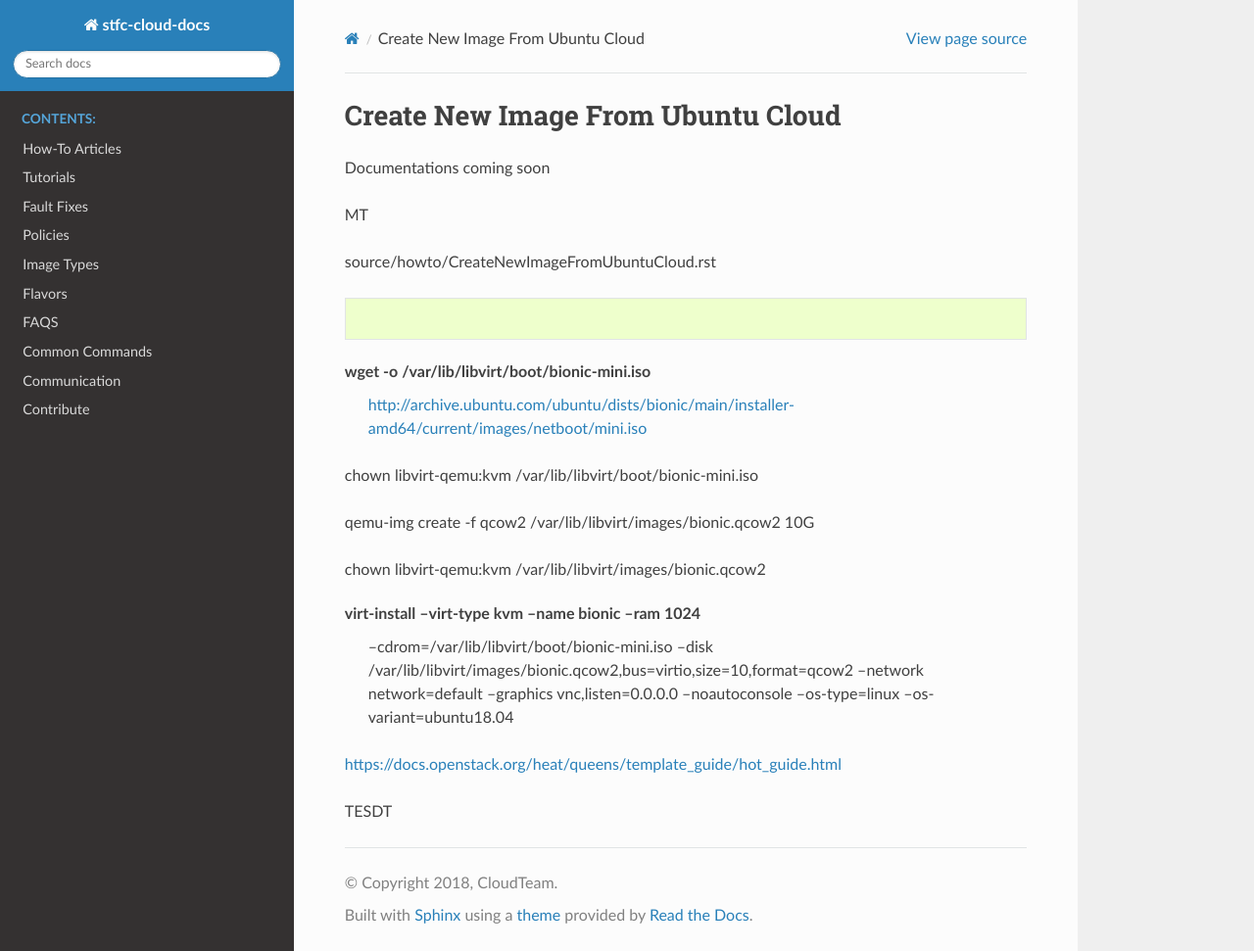
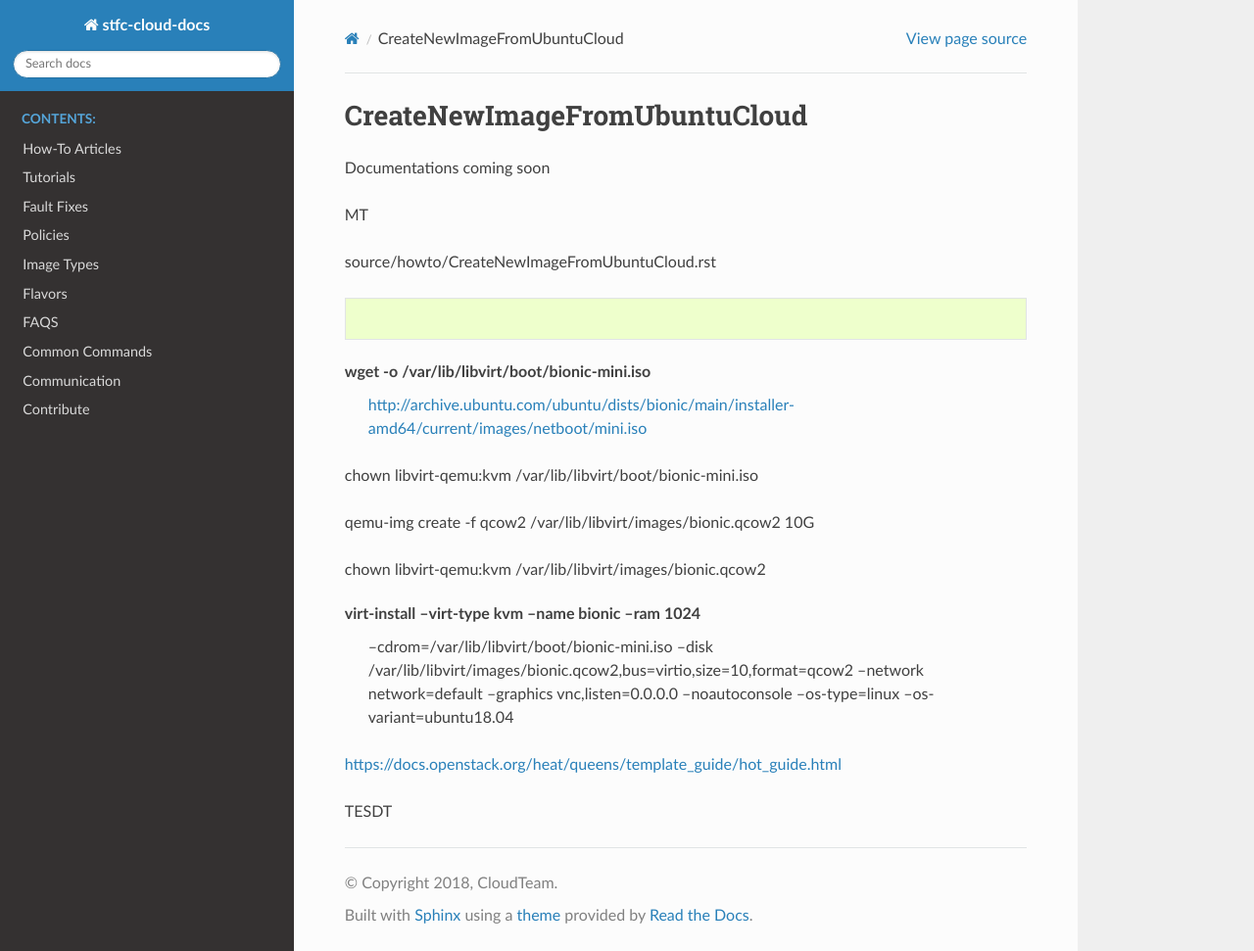
Before and after one commit to stfc/cloud-docs, a Sphinx documentation site: the page built from source/howto/CreateNewImageFromUbuntuCloud.rst, in a window 1280 px wide and 971 px high. Shown: the whole window at 98% size. Built offline with Sphinx 7.4.7 and the Read the Docs theme 2.0.0, drawn with Linux system fonts in a browser that asks for light colours.

Commit message:
made some chnages to the header

```diff
--- a/source/howto/CreateNewImageFromUbuntuCloud.rst
+++ b/source/howto/CreateNewImageFromUbuntuCloud.rst
@@ -1,6 +1,6 @@
-===================================
-Create New Image From Ubuntu Cloud
-===================================
+=============================
+CreateNewImageFromUbuntuCloud
+=============================
 
 Documentations coming soon
 
```
